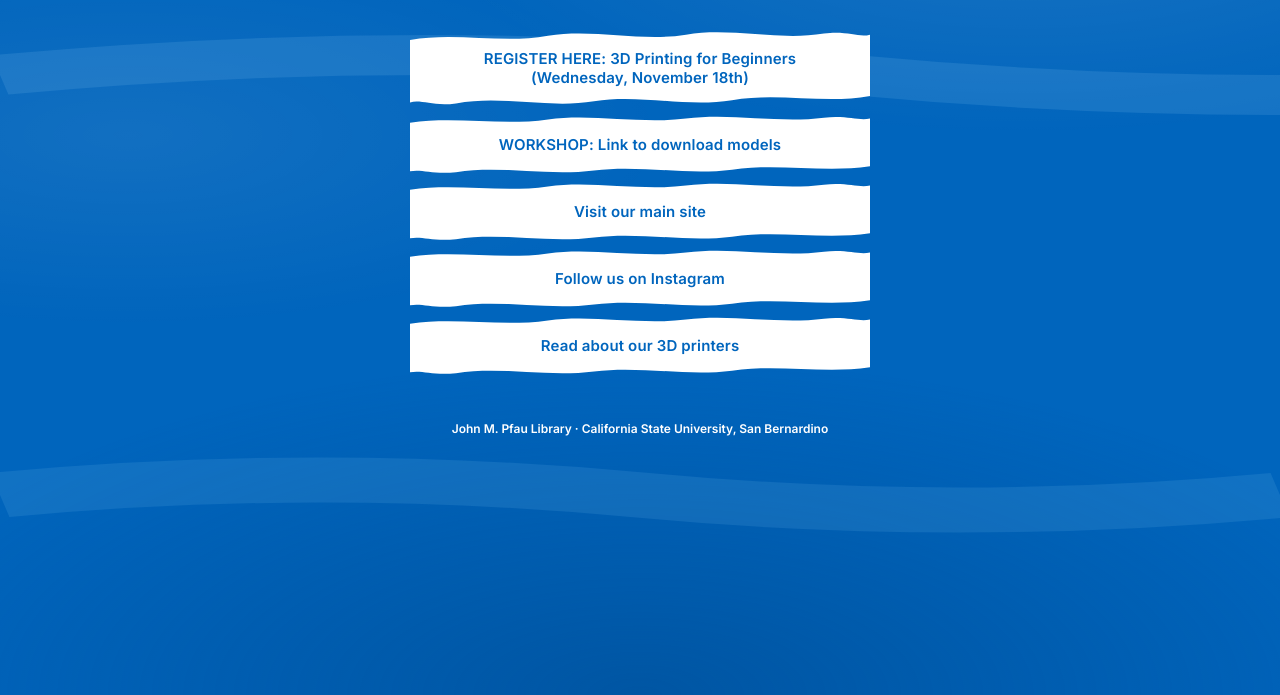
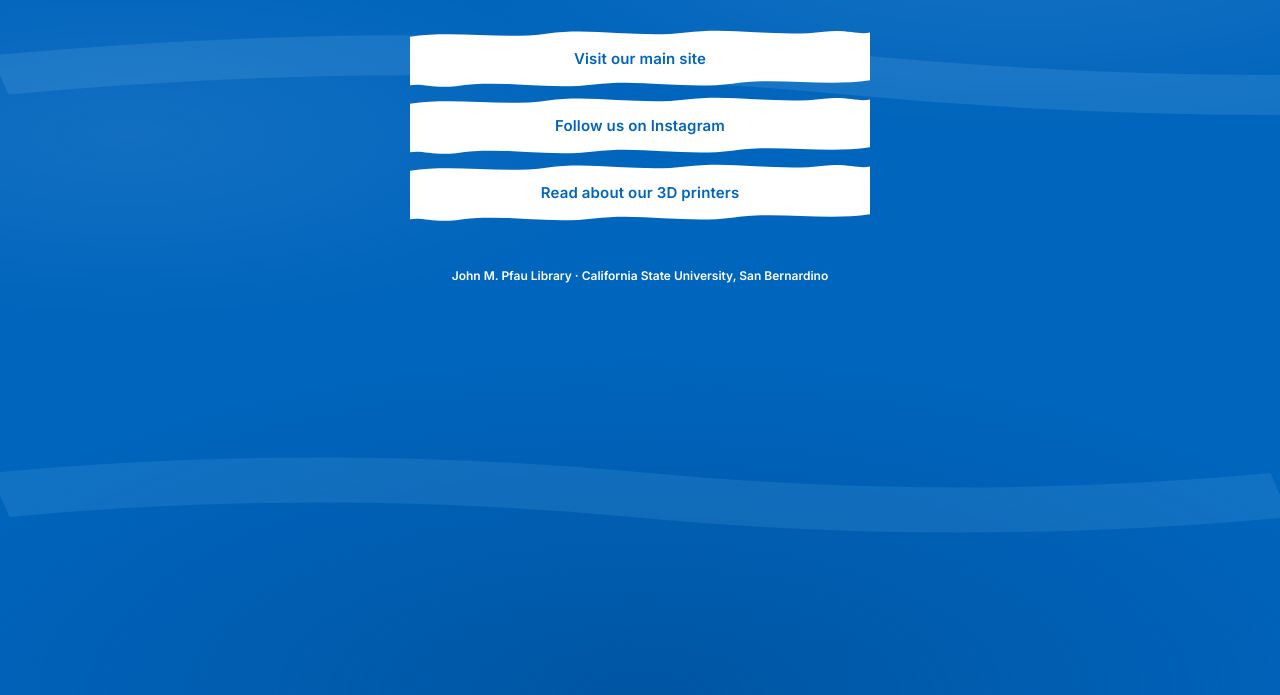
Before and after one commit to csusbmakerspace/csusbmakerspace.github.io, a plain HTML site: page index.html in a window 1280 px wide. Shown: the part 105-800 px from the top of the page. Drawn offline with Linux system fonts and the light colour scheme.

Commit message:
Update index.html

```diff
--- a/index.html
+++ b/index.html
@@ -164,14 +164,6 @@
       <p>The makerspace (PL-520) is temporarily closed.</p>
     </header>
 
-      <a class="link" href="https://csusb.libcal.com/event/17930481" target="_blank" rel="noopener">
-        <span class="label">REGISTER HERE: 3D Printing for Beginners (Wednesday, November 18th)</span>
-      </a>
-
-      <a class="link" href="https://www.printables.com/@yakira_4726763/collections/3703487" target="_blank" rel="noopener">
-        <span class="label">WORKSHOP: Link to download models</span>
-      </a>
-
       <a class="link" href="https://libguides.csusb.edu/makerspace" target="_blank" rel="noopener">
         <span class="label">Visit our main site</span>
       </a>
```
